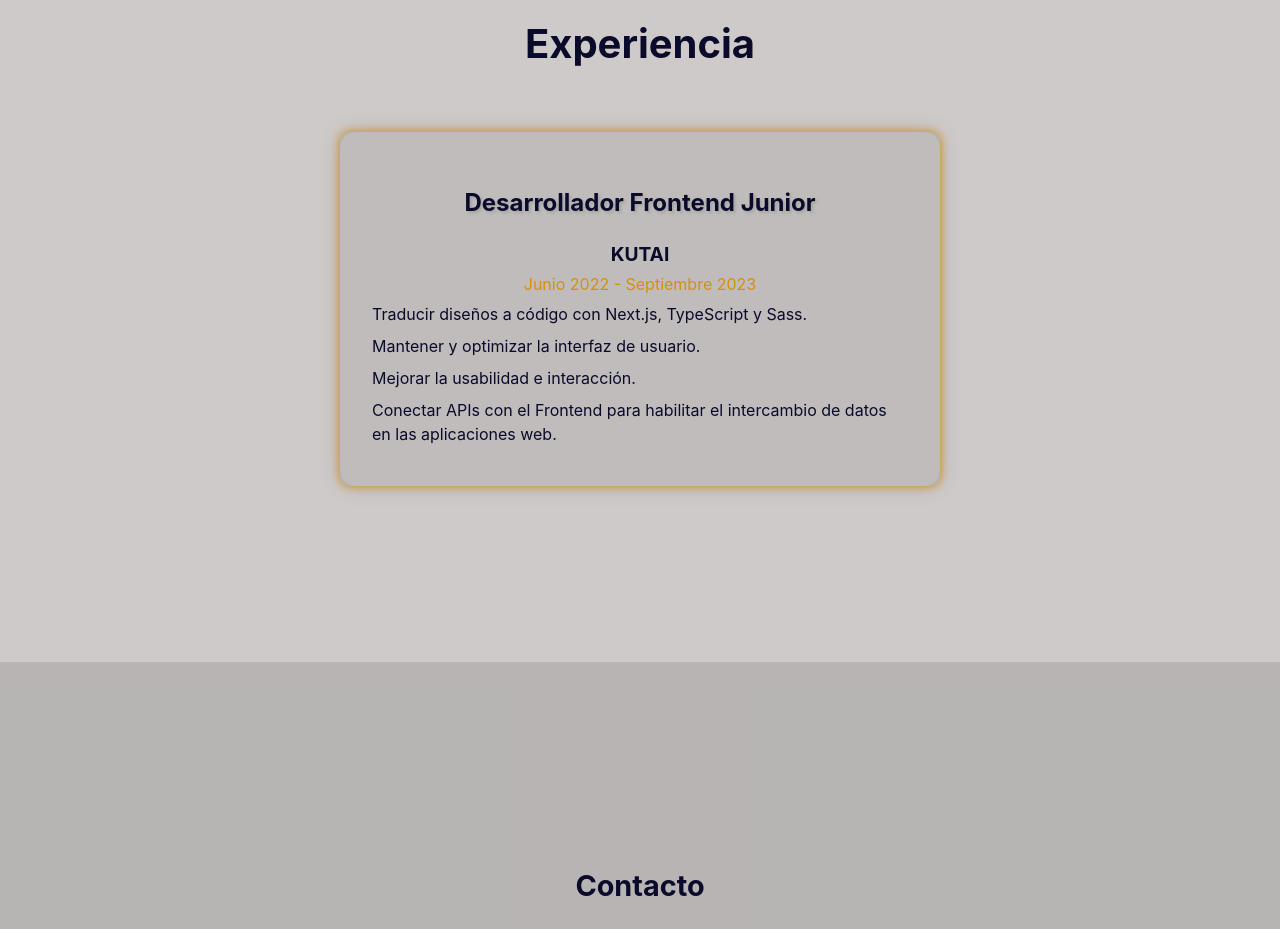
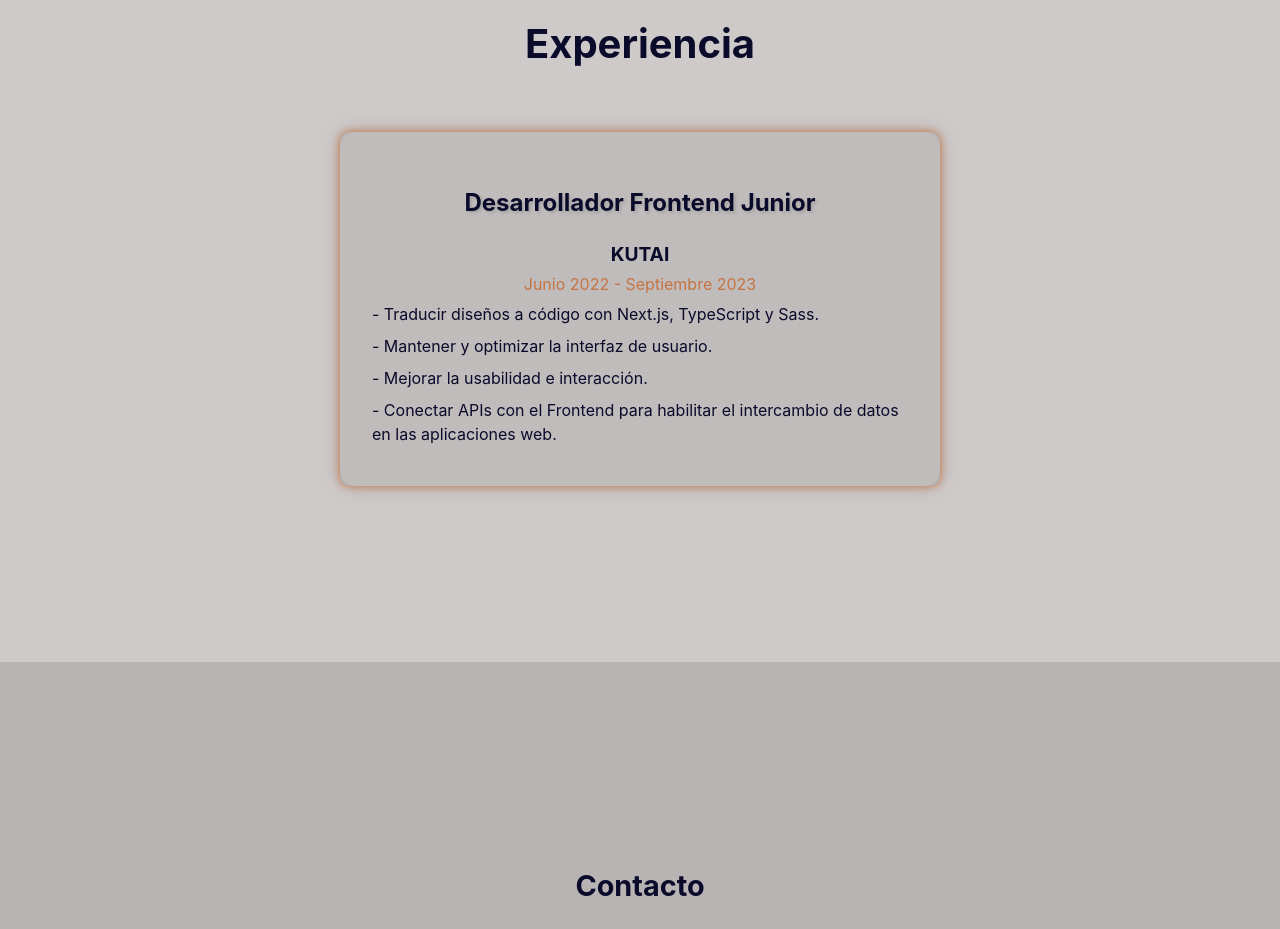
Before and after one commit to Bethsyf/portfolio, a Next.js app: page / in a window 1280 px wide. Shown: the part 3120-4049 px from the top of the page. Built offline with nearby package versions, Linux system fonts and the light colour scheme.

Commit message:
styles: fix color text experience

```diff
--- a/src/components/views/experience/Experience.module.scss
+++ b/src/components/views/experience/Experience.module.scss
@@ -24,7 +24,7 @@
       padding: 2rem;
       border-radius: 10px;
       background-color: rgba(128, 128, 128, 0.2);
-      box-shadow: 0px 0px 10px rgb(215, 144, 10);
+      box-shadow: 0px 0px 10px #c57442;
       transition: transform 0.3s ease;
 
 
@@ -43,7 +43,7 @@
       p {
         font-size: 1rem;
         margin: 0.5rem 0;
-        color: rgb(215, 144, 10);
+        color: #c57442;
       }
       ul {
         list-style-type: none;
--- a/src/components/views/experience/Experience.tsx
+++ b/src/components/views/experience/Experience.tsx
@@ -14,10 +14,10 @@ const experiences: Experience[] = [
     company: 'KUTAI',
     duration: 'Junio 2022 - Septiembre 2023',
     description: [
-      'Traducir diseños a código con Next.js, TypeScript y Sass.',
-      'Mantener y optimizar la interfaz de usuario.',
-      'Mejorar la usabilidad e interacción.',
-      'Conectar APIs con el Frontend para habilitar el intercambio de datos en las aplicaciones web.',
+      '- Traducir diseños a código con Next.js, TypeScript y Sass.',
+      '- Mantener y optimizar la interfaz de usuario.',
+      '- Mejorar la usabilidad e interacción.',
+      '- Conectar APIs con el Frontend para habilitar el intercambio de datos en las aplicaciones web.',
     ],
   },
 
```
